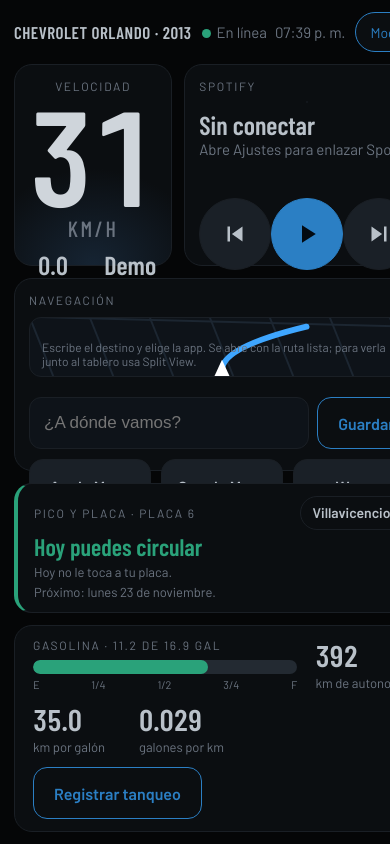
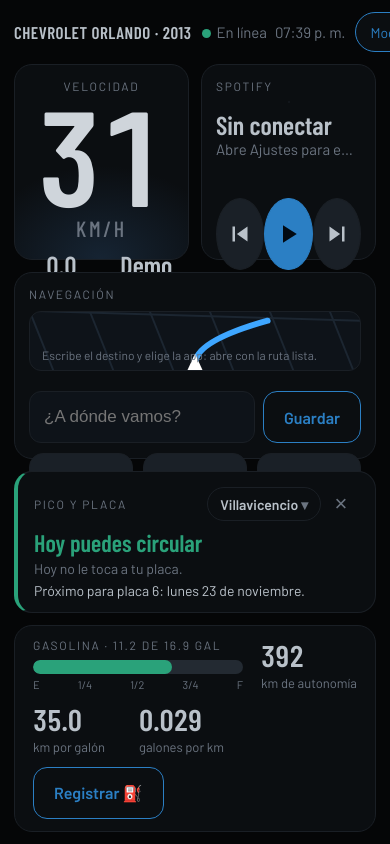
Before and after one commit to jorge3476/tablero-orlando, a plain HTML site: page index.html in a window 390 px wide. Shown: the top 844 px of the page. Drawn offline with nearby package versions, Linux system fonts and the light colour scheme.

Commit message:
Add files via upload

```diff
--- a/index.html
+++ b/index.html
@@ -27,10 +27,10 @@ body{background:var(--bg);color:var(--text);font-family:var(--body);overflow:hid
   padding:max(12px,env(safe-area-inset-top)) max(14px,env(safe-area-inset-right)) max(12px,env(safe-area-inset-bottom)) max(14px,env(safe-area-inset-left));
   -webkit-user-select:none;user-select:none;touch-action:manipulation}
 .app{height:100%;display:grid;gap:12px;min-height:0;
-  grid-template-columns:1.05fr 1.3fr 1fr;grid-template-rows:auto minmax(0,1fr) auto;
+  grid-template-columns:minmax(0,1.05fr) minmax(0,1.3fr) minmax(0,1fr);grid-template-rows:auto minmax(0,1fr) auto;
   grid-template-areas:"h h h" "sp nv mu" "pp fu fu"}
 @media (orientation:portrait){
-  .app{grid-template-columns:1fr 1fr;grid-template-rows:auto minmax(0,1.05fr) minmax(0,1fr) auto;
+  .app{grid-template-columns:minmax(0,1fr) minmax(0,1fr);grid-template-rows:auto minmax(0,1.05fr) minmax(0,1fr) auto;
     grid-template-rows:auto minmax(0,1.05fr) minmax(0,1fr) auto auto;grid-template-areas:"h h" "sp mu" "nv nv" "pp pp" "fu fu"}
 }
 header{grid-area:h;display:flex;justify-content:space-between;align-items:center;gap:10px;color:var(--muted);font-size:15px}
@@ -88,7 +88,7 @@ header b{white-space:nowrap}
 .gauge .ticks{display:flex;justify-content:space-between;font-size:11px;color:var(--muted);margin-top:4px}
 .stat{min-width:88px}.stat strong{display:block;font-family:var(--display);font-size:30px;font-weight:600;font-variant-numeric:tabular-nums;line-height:1.1}
 .stat span{font-size:13px;color:var(--muted)}
-.btn{min-height:52px;padding:0 20px;border-radius:14px;border:1px solid var(--accent);background:transparent;color:var(--accent);font:600 16px var(--body)}
+.btn{min-height:52px;align-items:center;justify-content:center;padding:0 20px;border-radius:14px;border:1px solid var(--accent);background:transparent;color:var(--accent);font:600 16px var(--body)}
 .btn.solid{background:var(--accent);color:#04121f}
 dialog{margin:auto;background:var(--panel);color:var(--text);border:1px solid var(--line);border-radius:18px;padding:22px;width:min(460px,92vw)}
 dialog::backdrop{background:rgba(0,0,0,.6)}
@@ -99,15 +99,22 @@ dialog input{width:100%;min-height:48px;border-radius:10px;border:1px solid var(
 dialog code{display:block;word-break:break-all;background:#0e1319;border-radius:8px;padding:8px 10px;color:var(--text);font-size:13px;margin-top:4px;-webkit-user-select:text;user-select:text}
 dialog .row{display:flex;gap:10px;margin-top:18px;justify-content:flex-end;flex-wrap:wrap}
 /* pico y placa */
-.pyp{grid-area:pp;padding:12px 16px;gap:4px;border-left:4px solid var(--good)}
+.pyp{grid-area:pp;padding:12px 16px;gap:4px;border-left:4px solid var(--good);justify-content:center}
+.pclose{background:none;border:0;color:var(--muted);font-size:22px;line-height:1;width:36px;height:40px;flex-shrink:0}
+.pyp .top{gap:6px}
+.app.nopp{grid-template-areas:"h h h" "sp nv mu" "fu fu fu"}
+.app.nopp .pyp{display:none}
+@media (orientation:portrait){.app.nopp{grid-template-rows:auto minmax(0,1.05fr) minmax(0,1fr) auto;grid-template-areas:"h h" "sp mu" "nv nv" "fu fu"}}
+#ppShow{display:none}.app.nopp #ppShow{display:inline-flex}
 .pyp.warn{border-left-color:var(--warn)}.pyp.crit{border-left-color:var(--crit)}
 .pyp .label{white-space:nowrap}
 .pyp .top{display:flex;justify-content:space-between;align-items:center;gap:8px}
-.citybtn{white-space:nowrap;flex-shrink:0;background:none;border:1px solid var(--line);border-radius:999px;color:var(--text);font:600 14px var(--body);padding:4px 12px;min-height:34px}
+.citybtn{white-space:nowrap;flex-shrink:1;min-width:0;overflow:hidden;text-overflow:ellipsis;background:none;border:1px solid var(--line);border-radius:999px;color:var(--text);font:600 14px var(--body);padding:4px 12px;min-height:34px}
 .citybtn::after{content:" ▾";color:var(--muted)}
-.pstate{font-family:var(--display);font-size:24px;font-weight:600;line-height:1.1}
+.pstate{text-wrap:balance;font-family:var(--display);font-size:clamp(24px,2.7vw,31px);font-weight:600;line-height:1.05;margin-top:2px}
 .pyp.warn .pstate{color:var(--warn)}.pyp.crit .pstate{color:var(--crit)}.pyp .pstate{color:var(--good)}
-.psub{font-size:13px;color:var(--muted)}
+.psub{font-size:clamp(14px,1.5vw,16px);color:var(--muted);line-height:1.3}
+#pNext{color:var(--text)}
 .psub.stale{color:var(--warn)}
 /* avisos */
 .chip.alert{border-color:var(--warn);color:var(--warn)}.chip.alert.crit{border-color:var(--crit);color:var(--crit)}
@@ -160,7 +167,7 @@ body.night .ctrl button.play{color:#020a12}
 
   <section class="card nav" aria-label="Navegación">
     <span class="label">Navegación</span>
-    <div class="map"><canvas id="map"></canvas><div class="note">Escribe el destino y elige la app. Se abre con la ruta lista; para verla junto al tablero usa Split View.</div></div>
+    <div class="map"><canvas id="map"></canvas><div class="note">Escribe el destino y elige la app: abre con la ruta lista.</div></div>
     <div class="favs" id="favs"></div>
     <div class="dest"><input id="destIn" type="text" placeholder="¿A dónde vamos?" autocomplete="off" aria-label="Destino"><button class="btn" id="favAdd">Guardar</button></div>
     <div class="navbtns">
@@ -184,7 +191,7 @@ body.night .ctrl button.play{color:#020a12}
   </section>
 
   <section class="card pyp" id="pyp" aria-label="Pico y placa">
-    <div class="top"><span class="label">Pico y placa · <span id="pDig">6</span></span><button class="citybtn" id="cityBtn">Villavicencio</button></div>
+    <div class="top"><span class="label">Pico y placa</span><span id="pDig" hidden></span><span style="display:flex;align-items:center;gap:2px"><button class="citybtn" id="cityBtn">Villavicencio</button><button class="pclose" id="ppHide" aria-label="Ocultar pico y placa">×</button></span></div>
     <div class="pstate" id="pState">Hoy puedes circular</div>
     <div class="psub" id="pSub"></div>
     <div class="psub" id="pNext"></div>
@@ -199,7 +206,7 @@ body.night .ctrl button.play{color:#020a12}
     <div class="stat"><strong id="range">0</strong><span>km de autonomía</span></div>
     <div class="stat"><strong id="kmgal">0.0</strong><span>km por galón</span></div>
     <div class="stat"><strong id="galkm">0.000</strong><span>galones por km</span></div>
-    <button class="btn" id="refuelBtn">Registrar tanqueo</button>
+    <button class="btn" id="ppShow" aria-label="Mostrar pico y placa">Pico y placa</button><button class="btn" id="refuelBtn" aria-label="Registrar tanqueo">Registrar ⛽️</button>
   </section>
 </div>
 
@@ -340,11 +347,15 @@ body.night .ctrl button.play{color:#020a12}
   document.querySelectorAll('.navbtns button').forEach(function(b){
     b.onclick=function(){
       var q=encodeURIComponent($('destIn').value.trim()); if(!q){$('destIn').focus();return;}
-      var app=b.getAttribute('data-app'), url;
-      if(app==='google') url='https://www.google.com/maps/dir/?api=1&travelmode=driving&destination='+q;
-      else if(app==='waze') url='https://waze.com/ul?navigate=yes&q='+q;
-      else url='https://maps.apple.com/?dirflg=d&daddr='+q;
-      window.open(url,'_blank');
+      var app=b.getAttribute('data-app'), appUrl, webUrl;
+      if(app==='google'){ appUrl='comgooglemaps://?daddr='+q+'&directionsmode=driving'; webUrl='https://www.google.com/maps/dir/?api=1&travelmode=driving&destination='+q; }
+      else if(app==='waze'){ appUrl='waze://?q='+q+'&navigate=yes'; webUrl='https://waze.com/ul?navigate=yes&q='+q; }
+      else { appUrl='maps://?daddr='+q+'&dirflg=d'; webUrl='https://maps.apple.com/?dirflg=d&daddr='+q; }
+      // Intenta abrir la app; si en 1,8 s seguimos aquí (app no instalada o rechazada), abre la web.
+      var left=false; var onHide=function(){left=true;};
+      document.addEventListener('visibilitychange',onHide,{once:true}); window.addEventListener('pagehide',onHide,{once:true}); window.addEventListener('blur',onHide,{once:true});
+      location.href=appUrl;
+      setTimeout(function(){ if(!left && document.visibilityState==='visible'){ window.open(webUrl,'_blank'); } },1800);
     };
   });
   drawFavs();
@@ -486,6 +497,10 @@ body.night .ctrl button.play{color:#020a12}
   function h12(m){var h=Math.floor(m/60),mi=m%60,ap=h<12?'a. m.':'p. m.';h=h%12||12;return h+':'+pad(mi)+' '+ap;}
   function hoursTxt(c){return c.hours.map(function(r){return h12(r[0])+' a '+h12(r[1]);}).join(' y ');}
 
+  function setPP(hidden){document.querySelector('.app').classList.toggle('nopp',hidden);lsSet('ppHidden',hidden?'1':'');}
+  $('ppHide').onclick=function(){setPP(true);};
+  $('ppShow').onclick=function(){setPP(false);};
+  setPP(lsGet('ppHidden')==='1');
   function renderPico(){
     var c=CITIES[VIEW], now=new Date(), t=today0(), mins=now.getHours()*60+now.getMinutes();
     var box=$('pyp'), st=$('pState'), sub=$('pSub'), nx=$('pNext');
@@ -503,7 +518,7 @@ body.night .ctrl button.play{color:#020a12}
     }
     box.className='card pyp '+cls; st.textContent=state; sub.textContent=detail; sub.className='psub';
     var d=addDays(t,1),k=0; while(k<40&&!restricted(c,d,PLATE)){d=addDays(d,1);k++;}
-    var nextTxt = k<40 ? 'Próximo: '+fLong(d)+'.' : '';
+    var nextTxt = k<40 ? 'Próximo para placa '+PLATE+': '+fLong(d)+'.' : '';
     var u=parseYmd(c.until);
     if(u && t>u){ nx.className='psub stale'; nx.textContent='Estas reglas vencieron el '+fShort(u)+'. Hay que actualizar el tablero.'; }
     else { nx.className='psub'; nx.textContent=nextTxt+(u&&daysBetween(t,u)<=10?' Las reglas actuales vencen el '+fShort(u)+'.':''); }
--- a/sw.js
+++ b/sw.js
@@ -1,5 +1,5 @@
 // Guarda el tablero en el iPad para que abra sin internet. Spotify siempre va por red.
-var CACHE = 'orlando-v5';
+var CACHE = 'orlando-v6';
 var SHELL = ['./', './index.html', './manifest.webmanifest', './icon-192.png',
   './cars/orlando-principal.webp'];
 
```
